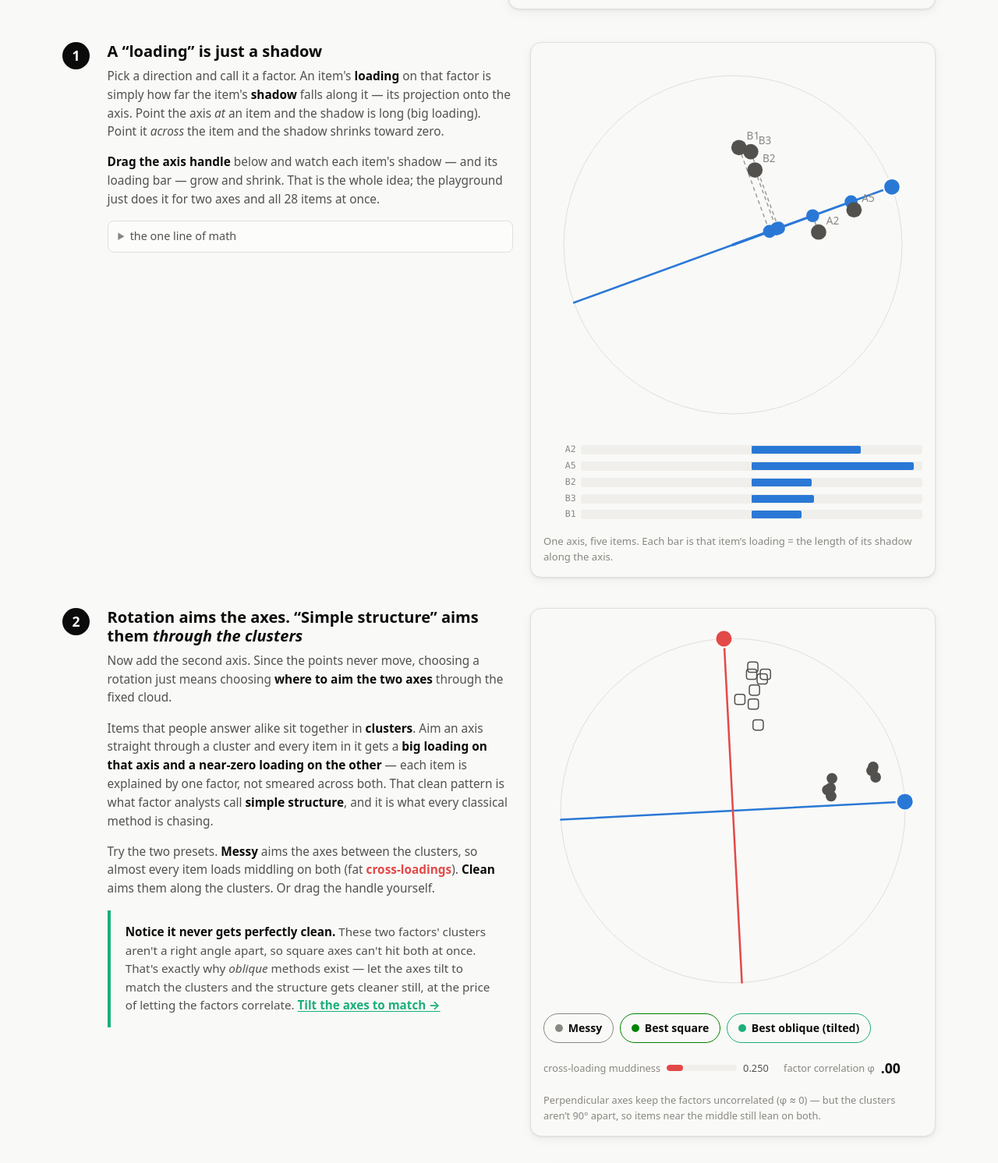
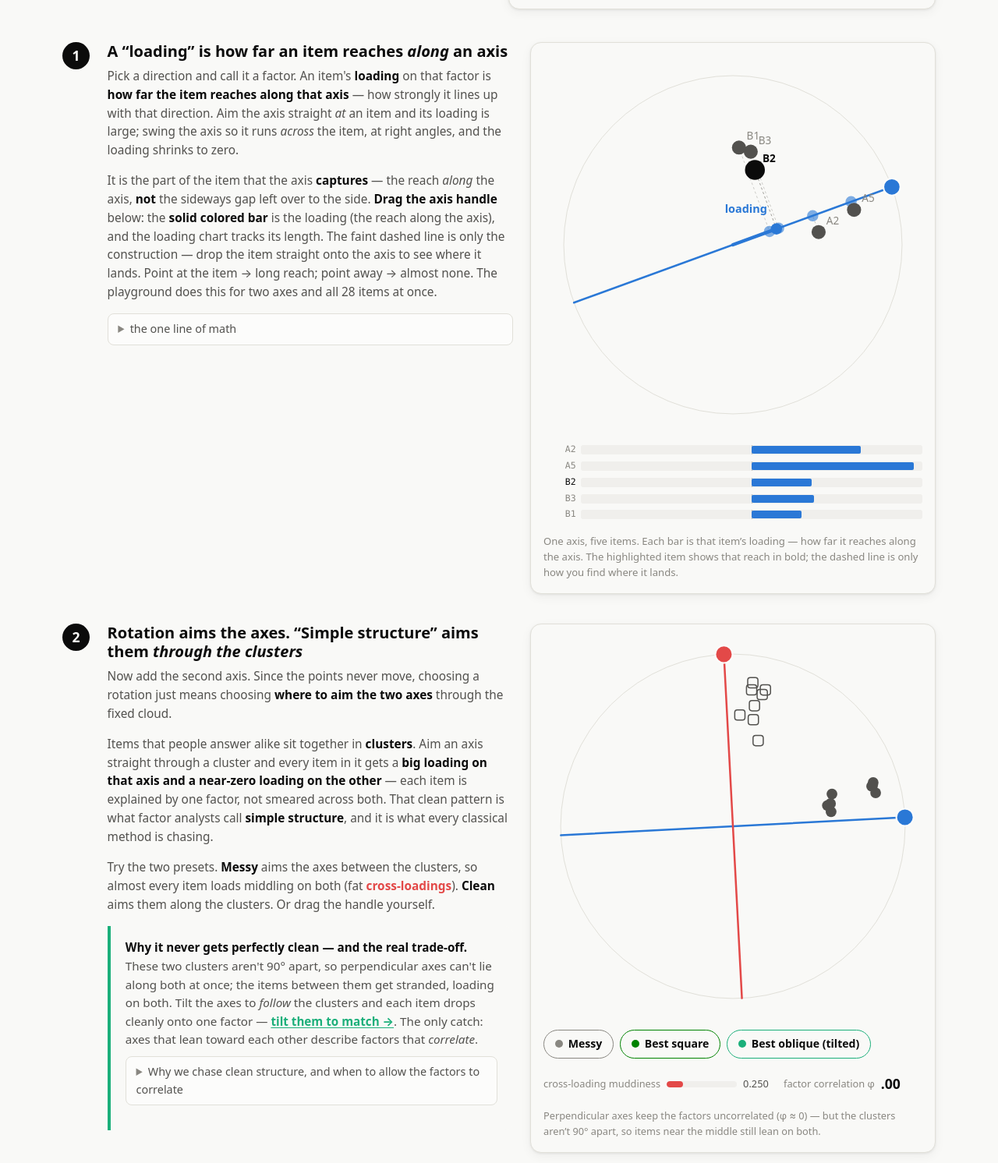
Before and after one commit to devon7y/lexical-rotation-explainer, a plain HTML site: page index.html in a window 1280 px wide. Shown: the part 1648-3140 px from the top of the page at 78% size. Drawn offline with Linux system fonts and the light colour scheme.

Commit message:
Fix loading analogy, deepen oblique trade-off, correct scale description
- Replace the 'shadow' analogy (which reads as the residual) with 'how far
  an item reaches along the axis'; the figure now draws the along-axis reach
  as the bold, labelled 'loading' and demotes the perpendicular drop to a
  faint construction line.
- Rewrite the orthogonal/oblique callout: why simple structure aids
  interpretation, that orthogonal is just oblique with correlation forced to
  zero, and when to prioritize each (allow oblique by default).
- The 431PTQ measures procrastination (behavioural + emotional facets), not
  anxiety; fix the playground description.

Co-Authored-By: Claude Opus 4.8 (1M context) <noreply@anthropic.com>

```diff
--- a/index.html
+++ b/index.html
@@ -605,29 +605,35 @@ footer p { color: var(--muted); }
       </div>
     </div>
 
-    <!-- BLOCK 1 — a loading is a shadow -->
+    <!-- BLOCK 1 — a loading is how far an item reaches along an axis -->
     <div class="block">
       <div class="block-num">1</div>
       <div class="block-body">
-        <h3>A “loading” is just a shadow</h3>
+        <h3>A “loading” is how far an item reaches <em>along</em> an axis</h3>
         <p>Pick a direction and call it a factor. An item's <strong>loading</strong> on that
-        factor is simply how far the item's <strong>shadow</strong> falls along it — its
-        projection onto the axis. Point the axis <em>at</em> an item and the shadow is long
-        (big loading). Point it <em>across</em> the item and the shadow shrinks toward zero.</p>
-        <p><strong>Drag the axis handle</strong> below and watch each item's shadow — and its
-        loading bar — grow and shrink. That is the whole idea; the playground just does it for
-        two axes and all 28 items at once.</p>
+        factor is <strong>how far the item reaches along that axis</strong> — how strongly it
+        lines up with that direction. Aim the axis straight <em>at</em> an item and its loading
+        is large; swing the axis so it runs <em>across</em> the item, at right angles, and the
+        loading shrinks to zero.</p>
+        <p>It is the part of the item that the axis <strong>captures</strong> — the reach
+        <em>along</em> the axis, <strong>not</strong> the sideways gap left over to the side.
+        <strong>Drag the axis handle</strong> below: the <strong>solid colored bar</strong> is
+        the loading (the reach along the axis), and the loading chart tracks its length. The
+        faint dashed line is only the construction — drop the item straight onto the axis to see
+        where it lands. Point at the item → long reach; point away → almost none. The playground
+        does this for two axes and all 28 items at once.</p>
         <details class="math">
           <summary>the one line of math</summary>
           <div class="body">For an item at point <code>p</code> and an axis pointing in unit
           direction <code>u = [cos θ, sin θ]</code>, the loading is the dot product
-          <code>p · u = pₓcos θ + p_y sin θ</code> — the signed length of the shadow.
-          (With square, perpendicular axes the shadow <em>is</em> the loading; we let the
-          axes tilt in step 3.)</div>
+          <code>p · u = pₓcos θ + p_y sin θ</code> — the signed length of the item's reach
+          <em>along</em> the axis (its projection). The leftover perpendicular distance is what
+          this axis does <em>not</em> capture. With square, perpendicular axes this projection
+          is exactly the loading; we let the axes tilt in step 3.</div>
         </details>
       </div>
       <div class="block-fig panel">
-        <svg id="shadow-svg" aria-label="One draggable axis with a few item points casting shadows onto it"></svg>
+        <svg id="shadow-svg" aria-label="One draggable axis; each item's reach along the axis is its loading"></svg>
         <div id="shadow-bars"></div>
         <p class="scatter-note" id="shadow-note"></p>
       </div>
@@ -649,11 +655,37 @@ footer p { color: var(--muted); }
         almost every item loads middling on both (fat <span class="ink-x">cross-loadings</span>).
         <strong>Clean</strong> aims them along the clusters. Or drag the handle yourself.</p>
         <div class="callout" style="border-left-color: var(--m-oblimin); margin-top: 1rem">
-          <p id="ss-oblique-note"><strong>Notice it never gets perfectly clean.</strong> These
-          two factors' clusters aren't a right angle apart, so square axes can't hit both at
-          once. That's exactly why <em>oblique</em> methods exist — let the axes tilt to match
-          the clusters and the structure gets cleaner still, at the price of letting the factors
-          correlate. <button class="linkbtn" id="ss-tilt">Tilt the axes to match →</button></p>
+          <p id="ss-oblique-note"><strong>Why it never gets perfectly clean — and the real trade-off.</strong>
+          These two clusters aren't 90° apart, so perpendicular axes can't lie along both at once; the
+          items between them get stranded, loading on both. Tilt the axes to <em>follow</em> the
+          clusters and each item drops cleanly onto one factor —
+          <button class="linkbtn" id="ss-tilt">tilt them to match →</button>. The only catch: axes
+          that lean toward each other describe factors that <em>correlate</em>.</p>
+          <details class="math" style="margin-top:.6rem">
+            <summary>Why we chase clean structure, and when to allow the factors to correlate</summary>
+            <div class="body">
+              <p style="margin:.2rem 0 .6rem"><strong>Why “simple structure”?</strong> It isn't just
+              “big loadings.” It's each item loading big on <em>one</em> factor and near-zero on the
+              rest. That pattern is what makes a factor <em>interpretable</em>: it's defined by a clean
+              set of items, so you can read what it measures and give it a name. An item that loads on
+              two factors at once belongs to neither and blurs both — you can't tell which factor it
+              speaks for.</p>
+              <p style="margin:.2rem 0 .6rem"><strong>Orthogonal vs oblique is one question, not two.</strong>
+              Perpendicular (orthogonal) rotation is just oblique rotation with the factor correlation
+              <em>handcuffed to zero</em>. So letting the axes tilt can only match or <em>beat</em> the
+              square solution on structure — you never trade cleanliness away for correlation. What you
+              “pay” is only that you're now admitting the two factors are related.</p>
+              <p style="margin:.2rem 0"><strong>So which do you prioritize?</strong> Uncorrelated factors
+              are tidier to reason about and to score — each is an independent dimension, and their
+              loadings read as plain item-factor correlations — which is why orthogonal was long the
+              default. But real psychological constructs (anxiety and depression; the behavioural and
+              emotional sides of procrastination here) usually <em>do</em> correlate, and forcing them
+              apart distorts the picture. Modern practice: <strong>allow oblique by default.</strong> If
+              the factors truly are independent it comes back at φ ≈ 0 and you've lost nothing; if they
+              aren't, you've captured a real fact about the constructs. One caveat: if the tilt drives
+              the correlation <em>very</em> high, that's a hint the two “factors” may really be one.</p>
+            </div>
+          </details>
         </div>
       </div>
       <div class="block-fig panel">
@@ -753,8 +785,9 @@ footer p { color: var(--muted); }
 <section id="s2">
   <div class="wrap">
     <h2>The playground: rotate the axes yourself</h2>
-    <p>Below are the 28 items of a real questionnaire measuring procrastination and anxiety,
-    factor-analyzed into a two-dimensional map.
+    <p>Below are the 28 items of a real <strong>procrastination</strong> questionnaire — its items
+    split into a <em>behavioural</em> group and an <em>emotional</em> group — factor-analyzed into a
+    two-dimensional map.
     <strong>Drag either colored handle</strong> to point an axis anywhere you like — the axes
     don't have to stay perpendicular (that's an <em>oblique</em> rotation, and it means the
     factors are allowed to correlate). Everything on the right updates live, including the
@@ -1248,7 +1281,7 @@ function placeKnob(grp, angle, r) {
 }
 
 /* ================================================================
-   BASICS — three building blocks (shadow, simple structure, score)
+   BASICS — three building blocks (reach along an axis, simple structure, score)
    ================================================================ */
 function initBasics(pg) {
   const AX1 = cssHex('--axis1', '#2a78d6'), AX2 = cssHex('--axis2', '#e34948');
@@ -1356,7 +1389,7 @@ function initBasics(pg) {
   const angOblique = obliqueOpt(critQuartimin);     // best tilted pair (through clusters)
   const angGeomin  = obliqueOpt(critGeomin);
 
-  /* ---------- BLOCK 1 — a loading is a shadow ---------- */
+  /* ---------- BLOCK 1 — a loading is the item's reach along an axis ---------- */
   (function shadowDemo() {
     const svg = $('#shadow-svg');
     // 5 items spread across the fan of angles
@@ -1368,25 +1401,35 @@ function initBasics(pg) {
     const g = svgEl('g', { transform: 'scale(1,-1)' }, svg);
     svgEl('circle', { r: ext, fill: 'none', stroke: 'var(--grid)', 'stroke-width': 1, 'vector-effect': 'non-scaling-stroke' }, g);
     const axis = svgEl('line', { class: 'axis-line a1', 'stroke-linecap': 'round', 'vector-effect': 'non-scaling-stroke' }, g);
-    const guides = uniq.map(() => ({
-      drop: svgEl('line', { class: 'proj', stroke: 'var(--muted)', 'stroke-dasharray': '3 3', 'vector-effect': 'non-scaling-stroke' }, g),
-      lead: svgEl('line', { stroke: 'var(--axis1)', 'stroke-width': 3, 'stroke-linecap': 'round', opacity: .55, 'vector-effect': 'non-scaling-stroke' }, g),
-      tick: svgEl('circle', { r: ext / 26, fill: 'var(--axis1)' }, g),
+    const FI = Math.floor(uniq.length / 2);   // one item featured with a bold, labelled reach
+    // faint perpendicular drops (construction only) + a dot where each item lands on the axis
+    const guides = uniq.map((_, k) => ({
+      drop: svgEl('line', { stroke: 'var(--muted)', 'stroke-dasharray': '3 3', 'stroke-width': 1,
+        opacity: k === FI ? .8 : .4, 'vector-effect': 'non-scaling-stroke' }, g),
+      tick: svgEl('circle', { r: ext / 30, fill: 'var(--axis1)', opacity: k === FI ? 1 : .6 }, g),
     }));
-    uniq.forEach(i => svgEl('circle', { cx: A0[i][0], cy: A0[i][1], r: ext / 22, fill: 'var(--ink-2)' }, g));
-    const labels = uniq.map(i => { const t = svgEl('text', { 'font-size': ext / 16, fill: 'var(--muted)',
+    // the featured item's loading, drawn BOLD as its reach along the axis, plus a label
+    const reach = svgEl('line', { stroke: 'var(--axis1)', 'stroke-width': 4.5, 'stroke-linecap': 'round', 'vector-effect': 'non-scaling-stroke' }, g);
+    const reachLab = svgEl('text', { 'font-size': ext / 15, fill: 'var(--axis1)', 'font-weight': 700,
+      'text-anchor': 'middle', transform: 'scale(1,-1)' }, g);
+    reachLab.textContent = 'loading';
+    uniq.forEach((i, k) => svgEl('circle', { cx: A0[i][0], cy: A0[i][1],
+      r: k === FI ? ext / 17 : ext / 24, fill: k === FI ? 'var(--ink)' : 'var(--ink-2)' }, g));
+    const labels = uniq.map((i, k) => { const t = svgEl('text', { 'font-size': ext / 16,
+      fill: k === FI ? 'var(--ink)' : 'var(--muted)', 'font-weight': k === FI ? 700 : 400,
       'text-anchor': 'middle', transform: 'scale(1,-1)' }, g); t.textContent = codes[i]; return t; });
     const knob = makeKnob(g, 1, ext);
 
     const barHost = $('#shadow-bars'); barHost.className = 'mbars';
     const bars = uniq.map((i, k) => {
       const row = el('div', { class: 'mbar-row' }, barHost);
-      el('span', { class: 'code', text: codes[i] }, row);
+      const code = el('span', { class: 'code', text: codes[i] }, row);
+      if (k === FI) code.style.color = 'var(--ink)';
       const track = el('div', { class: 'mbar-track' }, row);
       el('div', { class: 'zero' }, track);
       return el('div', { class: 'mbar-fill', style: `background:${AX1}` }, track);
     });
-    $('#shadow-note').textContent = 'One axis, five items. Each bar is that item’s loading = the length of its shadow along the axis.';
+    $('#shadow-note').textContent = 'One axis, five items. Each bar is that item’s loading — how far it reaches along the axis. The highlighted item shows that reach in bold; the dashed line is only how you find where it lands.';
 
     let theta = 20;
     const MAXL = Math.max(...uniq.map(i => Math.hypot(...A0[i]))) * 1.05;
@@ -1397,17 +1440,22 @@ function initBasics(pg) {
       placeKnob(knob, theta, ext);
       uniq.forEach((i, k) => {
         const [px, py] = A0[i];
-        const L = px * c + py * s;                 // loading = p·u (shadow length)
-        const qx = L * c, qy = L * s;              // foot of the shadow on the axis
+        const L = px * c + py * s;                 // loading = reach along the axis (p·u)
+        const qx = L * c, qy = L * s;              // where the item lands on the axis
         guides[k].drop.setAttribute('x1', px); guides[k].drop.setAttribute('y1', py);
         guides[k].drop.setAttribute('x2', qx); guides[k].drop.setAttribute('y2', qy);
-        guides[k].lead.setAttribute('x2', qx); guides[k].lead.setAttribute('y2', qy);
-        guides[k].lead.setAttribute('x1', 0); guides[k].lead.setAttribute('y1', 0);
         guides[k].tick.setAttribute('cx', qx); guides[k].tick.setAttribute('cy', qy);
         labels[k].setAttribute('x', px + ext / 12); labels[k].setAttribute('y', -py - ext / 22);
         const w = clamp(Math.abs(L) / MAXL, 0, 1) * 50;
         bars[k].style.width = w + '%';
         bars[k].style.left = L >= 0 ? '50%' : (50 - w) + '%';
+        if (k === FI) {                            // bold reach + label for the featured item
+          reach.setAttribute('x1', 0); reach.setAttribute('y1', 0);
+          reach.setAttribute('x2', qx); reach.setAttribute('y2', qy);
+          const nx = -s, ny = c, off = ext * 0.15; // nudge the label off the axis line
+          reachLab.setAttribute('x', qx / 2 + nx * off);
+          reachLab.setAttribute('y', -(qy / 2 + ny * off));
+        }
       });
     }
     wireDrag(svg, knob, a => { theta = a; render(); });
```
